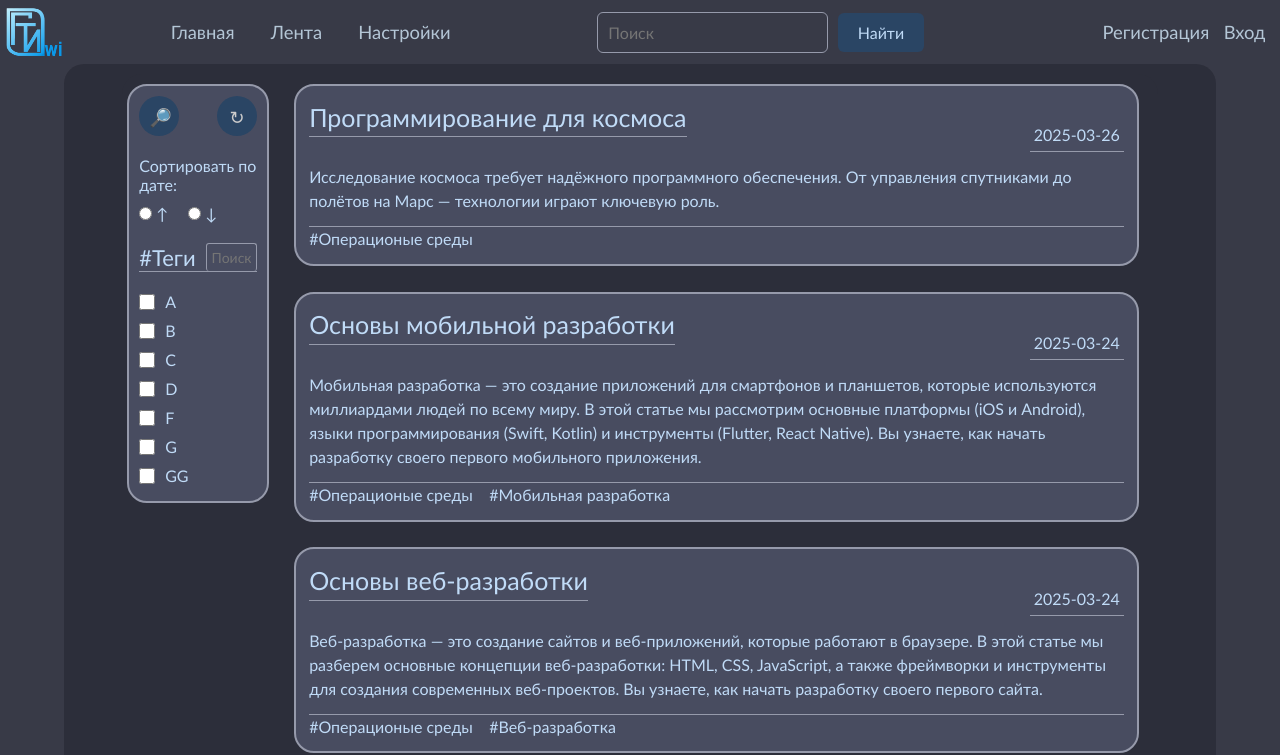
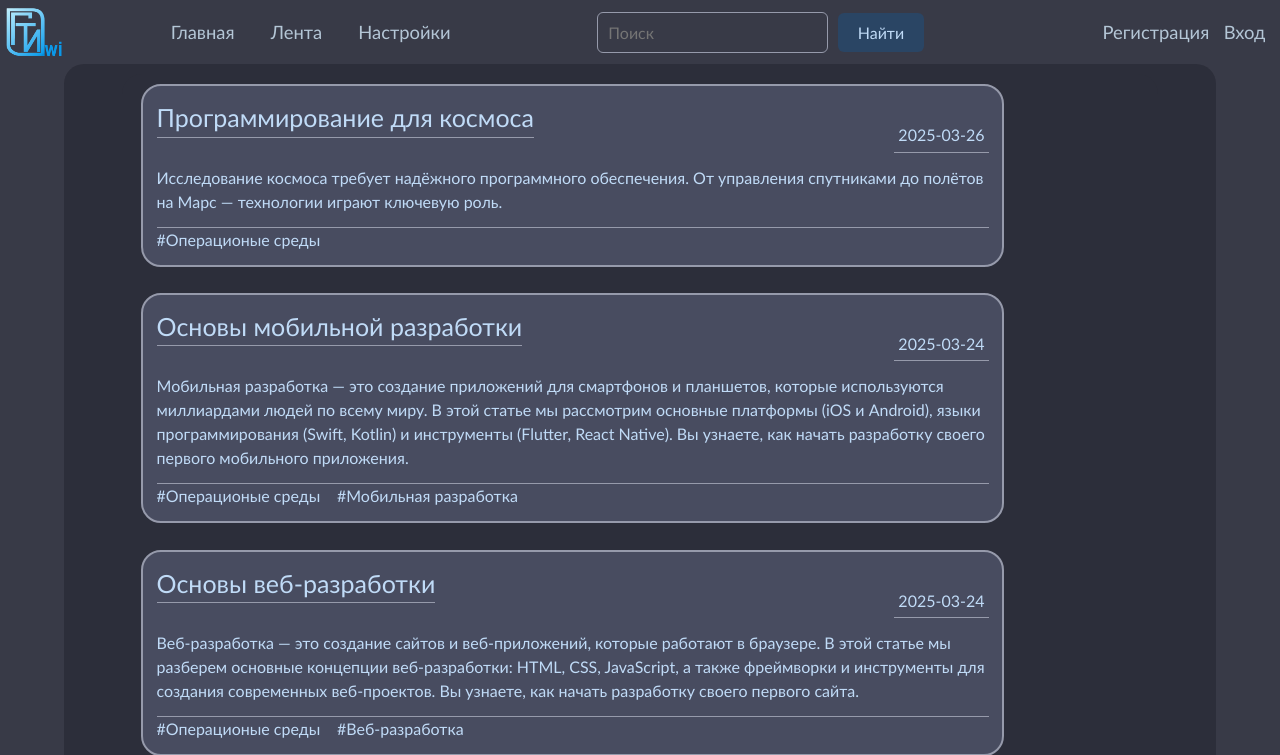
Before and after one commit to taishakutenn/OGTIwi, a Flask app: page /ribbon in a window 1280 px wide. Shown: the top 755 px of the page. Run offline with Flask 3, Linux system fonts and the light colour scheme; data comes from the database, SQL or seed files in the repository.

Commit message:
Багфикс номер миллион,3

```diff
--- a/templates/ribbon.html
+++ b/templates/ribbon.html
@@ -2,32 +2,6 @@
 
 {% block content %}
 	<main class="ribbon">
-		<!-- Сортировка -->
-		<div class="sort">
-			<!-- Кнопки применения сортировки -->
-		     <div class="sort-actions">
-		        <button id="apply-sort">🔎</button> <!-- Лупа -->
-		        <button id="reset-sort">↻</button> <!-- Закругленная стрелка -->
-		    </div>
-			<!-- Выпадающий список для сортировки -->
-			<div class="sort-options">
-				<label for="sort-by">Сортировать по дате:</label>
-				<label style="margin-right: 10px;">
-			    	<input type="radio" name="arrow" value="up"> ↑
-				</label>
-				<label>
-				    <input type="radio" name="arrow" value="down"> ↓
-				</label>
-			</div>
-			<!-- Теги -->
-			<h1>#Теги <input type="text" id="tag-search" placeholder="Поиск тегов"></h1>
-			<div class="tags">
-				<ul id="tags-list">
-					<!-- Теги сюда -->
-				</ul>
-			</div>
-		</div>
-
 		 <!-- Статьи -->
         <div class="articles-blocks">
             {% for item in articles %}
@@ -61,40 +35,4 @@
 	        <!-- Ссылка на последнюю страницу -->
 	        <button type="submit" name="page" value="{{ total_pages }}" onclick="window.location.href='/ribbon?page={{ max_page }}'">{{ max_page }}</button>
 	</div>
-
-	<script>
-		document.addEventListener('DOMContentLoaded', () => {
-		    const tagsList = document.getElementById('tags-list'); // Находим контейнер для тегов
-
-		    // Массив тегов
-		    const tags = ["A", "B", "C", "D", "F", "G", "GG"];
-
-		    // Функция для отображения тегов с чекбоксами
-		    function displayTags() {
-		        tags.forEach(tag => {
-		            const listItem = document.createElement('li'); // Создаем элемент <li>
-
-		            // Создаем чекбокс
-		            const checkbox = document.createElement('input');
-		            checkbox.type = 'checkbox';
-		            checkbox.value = tag; // Значение чекбокса равно тегу
-		            checkbox.className = 'tag-checkbox'; // Добавляем класс для стилизации
-
-		            // Создаем текст тега
-		            const text = document.createElement('span');
-		            text.textContent = tag;
-
-		            // Добавляем чекбокс и текст в элемент списка
-		            listItem.appendChild(checkbox);
-		            listItem.appendChild(text);
-
-		            // Добавляем элемент списка в контейнер
-		            tagsList.appendChild(listItem);
-		        });
-		    }
-
-		    // Вызываем функцию для отображения тегов
-		    displayTags();
-		});
-	</script>
 {% endblock %}
```
Also changed, not shown: db/ogti_wi_articles.db.
